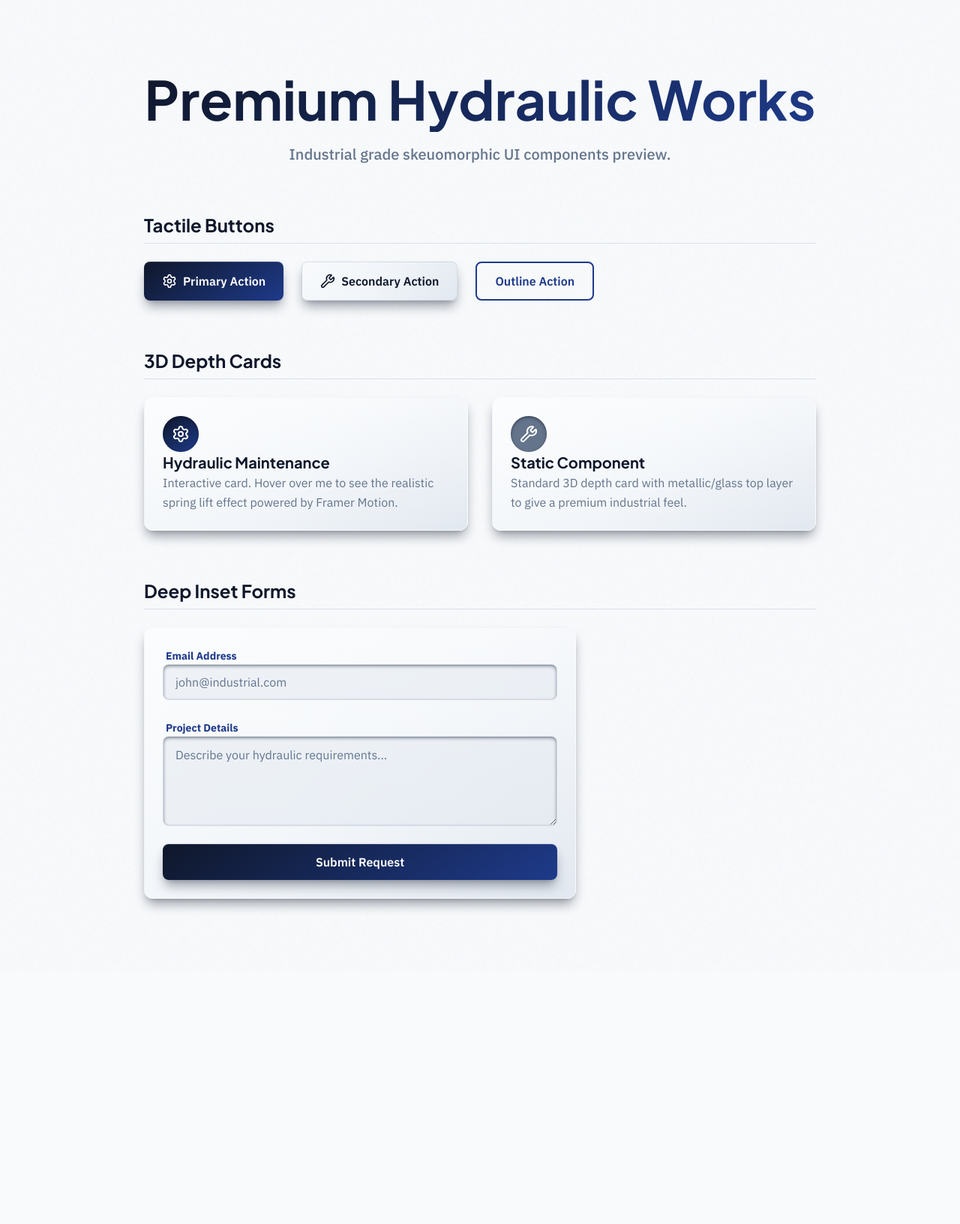
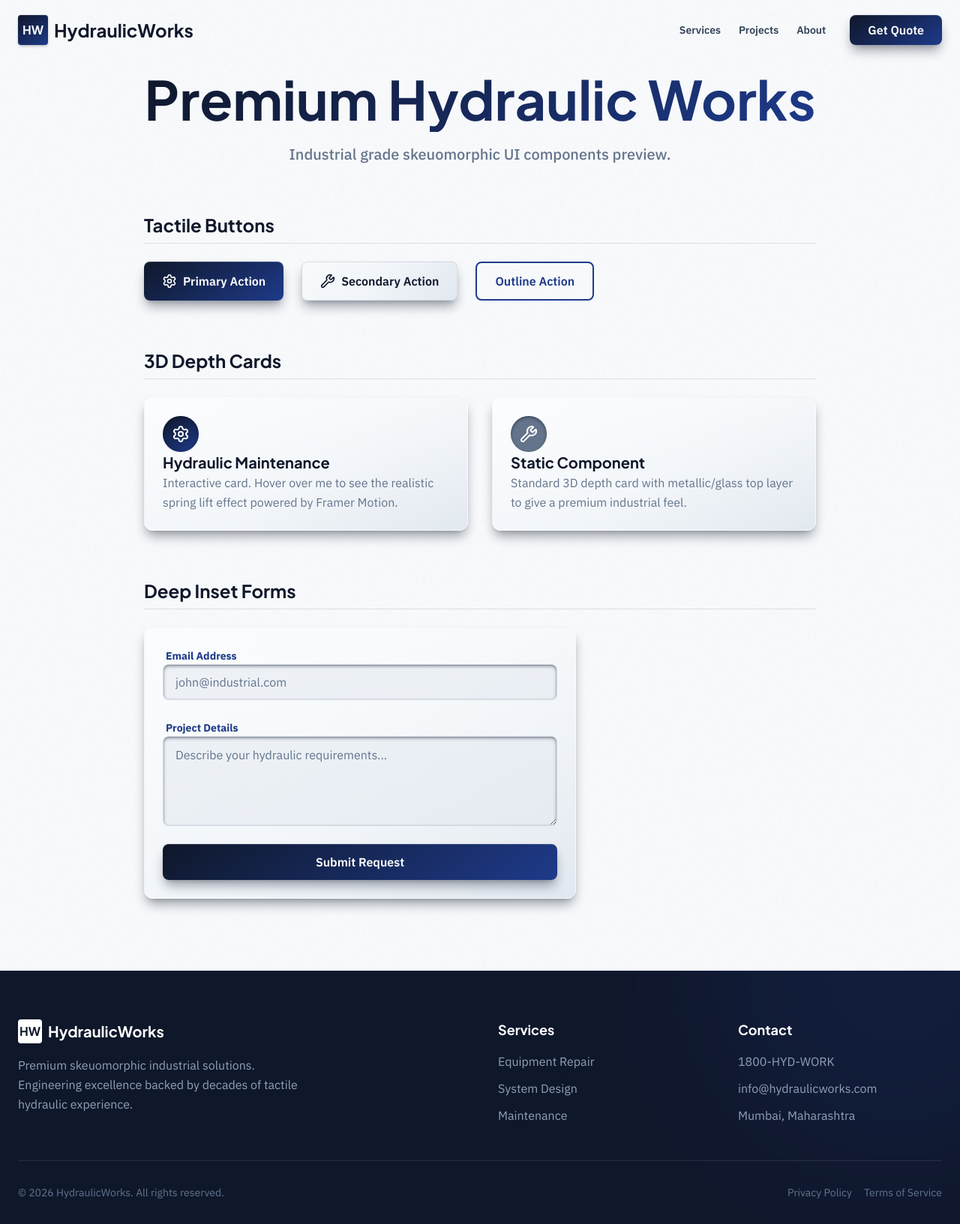
Before and after one commit to sleepyUjjal/indian-hydraulic-works, a Next.js app: page / in a window 1280 px wide. Shown: the whole page at 75% size. Before the commit the page ends 1295 px from the top, so only its background shows below. Built offline with nearby package versions, Linux system fonts and the light colour scheme.

Commit message:
feat(layout): build responsive glassmorphic Navbar and structured Footer

```diff
--- a/src/app/layout.js
+++ b/src/app/layout.js
@@ -17,13 +17,20 @@ export const metadata = {
   description: "Skeuomorphic, industrial grade hydraulic solutions.",
 };
 
+import { Navbar } from "@/components/layout/Navbar";
+import { Footer } from "@/components/layout/Footer";
+
 export default function RootLayout({ children }) {
   return (
     <html
       lang="en"
       className={`${plusJakartaSans.variable} ${ibmPlexSans.variable} h-full antialiased`}
     >
-      <body className="min-h-full flex flex-col font-sans">{children}</body>
+      <body className="min-h-full flex flex-col font-sans">
+        <Navbar />
+        {children}
+        <Footer />
+      </body>
     </html>
   );
 }
--- /dev/null
+++ b/src/components/layout/Footer.js
@@ -0,0 +1,50 @@
+export function Footer() {
+  return (
+    <footer className="bg-deep-navy text-white pt-16 pb-8 border-t border-trust-blue/30 relative overflow-hidden">
+      {/* Decorative background element */}
+      <div className="absolute top-0 right-0 w-[500px] h-[500px] bg-trust-blue rounded-full blur-[120px] opacity-20 -translate-y-1/2 translate-x-1/3 pointer-events-none" />
+
+      <div className="max-w-7xl mx-auto px-6 relative z-10">
+        <div className="grid grid-cols-1 md:grid-cols-4 gap-12 mb-12">
+          <div className="md:col-span-2 space-y-4">
+            <div className="flex items-center gap-2">
+              <div className="w-8 h-8 bg-white rounded-sm flex items-center justify-center text-deep-navy font-heading font-bold shadow-pressed">
+                HW
+              </div>
+              <span className="font-heading font-bold text-xl">HydraulicWorks</span>
+            </div>
+            <p className="text-slate-400 max-w-sm mt-4 leading-relaxed">
+              Premium skeuomorphic industrial solutions. Engineering excellence backed by decades of tactile hydraulic experience.
+            </p>
+          </div>
+
+          <div>
+            <h4 className="font-heading font-bold text-lg mb-4 text-white">Services</h4>
+            <ul className="space-y-3 text-slate-400">
+              <li><a href="#" className="hover:text-trust-blue transition-colors">Equipment Repair</a></li>
+              <li><a href="#" className="hover:text-trust-blue transition-colors">System Design</a></li>
+              <li><a href="#" className="hover:text-trust-blue transition-colors">Maintenance</a></li>
+            </ul>
+          </div>
+
+          <div>
+            <h4 className="font-heading font-bold text-lg mb-4 text-white">Contact</h4>
+            <ul className="space-y-3 text-slate-400">
+              <li>1800-HYD-WORK</li>
+              <li>info@hydraulicworks.com</li>
+              <li>Mumbai, Maharashtra</li>
+            </ul>
+          </div>
+        </div>
+
+        <div className="pt-8 border-t border-white/10 flex flex-col md:flex-row items-center justify-between text-sm text-slate-500">
+          <p>© {new Date().getFullYear()} HydraulicWorks. All rights reserved.</p>
+          <div className="flex gap-4 mt-4 md:mt-0">
+            <a href="#" className="hover:text-white transition-colors">Privacy Policy</a>
+            <a href="#" className="hover:text-white transition-colors">Terms of Service</a>
+          </div>
+        </div>
+      </div>
+    </footer>
+  );
+}
--- /dev/null
+++ b/src/components/layout/Navbar.js
@@ -0,0 +1,103 @@
+"use client";
+
+import { useState, useEffect } from "react";
+import { motion, AnimatePresence } from "framer-motion";
+import { Button } from "@/components/ui/Button";
+import { Menu, X } from "lucide-react";
+
+export function Navbar() {
+  const [scrolled, setScrolled] = useState(false);
+  const [mobileMenuOpen, setMobileMenuOpen] = useState(false);
+
+  useEffect(() => {
+    const handleScroll = () => {
+      setScrolled(window.scrollY > 20);
+    };
+    window.addEventListener("scroll", handleScroll);
+    return () => window.removeEventListener("scroll", handleScroll);
+  }, []);
+
+  const navLinks = [
+    { name: "Services", href: "#" },
+    { name: "Projects", href: "#" },
+    { name: "About", href: "#" },
+  ];
+
+  return (
+    <>
+      <motion.nav
+        initial={{ y: -100 }}
+        animate={{ y: 0 }}
+        className={`fixed top-0 w-full z-50 transition-all duration-300 ${
+          scrolled
+            ? "bg-white/80 backdrop-blur-md shadow-3d border-b border-steel-light/20 py-3"
+            : "bg-transparent py-5"
+        }`}
+      >
+        <div className="max-w-7xl mx-auto px-6 flex items-center justify-between">
+          <div className="flex items-center gap-2 cursor-pointer">
+            <div className="w-10 h-10 bg-gradient-navy rounded flex items-center justify-center text-white font-heading font-bold shadow-pressed">
+              HW
+            </div>
+            <span className="font-heading font-bold text-2xl text-deep-navy hidden sm:block">HydraulicWorks</span>
+          </div>
+
+          <div className="hidden md:flex items-center gap-8">
+            <div className="flex gap-6">
+              {navLinks.map((link) => (
+                <a
+                  key={link.name}
+                  href={link.href}
+                  className="text-sm font-semibold text-slate-700 hover:text-trust-blue transition-colors"
+                >
+                  {link.name}
+                </a>
+              ))}
+            </div>
+            <Button variant="primary" className="py-2 px-6">Get Quote</Button>
+          </div>
+
+          <button
+            className="md:hidden text-deep-navy focus:outline-none"
+            onClick={() => setMobileMenuOpen(true)}
+          >
+            <Menu className="w-7 h-7" />
+          </button>
+        </div>
+      </motion.nav>
+
+      {/* Mobile Menu */}
+      <AnimatePresence>
+        {mobileMenuOpen && (
+          <motion.div
+            initial={{ opacity: 0, x: "100%" }}
+            animate={{ opacity: 1, x: 0 }}
+            exit={{ opacity: 0, x: "100%" }}
+            transition={{ type: "spring", damping: 25, stiffness: 200 }}
+            className="fixed inset-0 z-50 bg-white flex flex-col pt-20 px-6 md:hidden"
+          >
+            <button
+              className="absolute top-6 right-6 text-deep-navy focus:outline-none"
+              onClick={() => setMobileMenuOpen(false)}
+            >
+              <X className="w-7 h-7" />
+            </button>
+            <div className="flex flex-col gap-6 mt-8">
+              {navLinks.map((link) => (
+                <a
+                  key={link.name}
+                  href={link.href}
+                  className="text-3xl font-heading font-bold text-deep-navy border-b border-slate-100 pb-4"
+                  onClick={() => setMobileMenuOpen(false)}
+                >
+                  {link.name}
+                </a>
+              ))}
+              <Button variant="primary" className="mt-8 w-full py-4 text-lg">Get Quote</Button>
+            </div>
+          </motion.div>
+        )}
+      </AnimatePresence>
+    </>
+  );
+}
```
